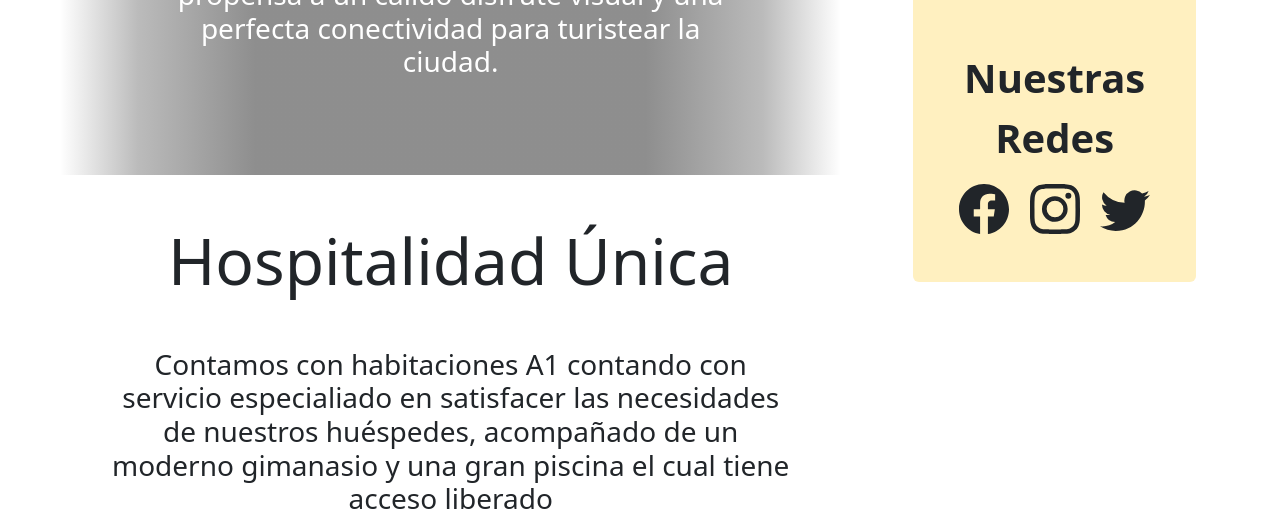
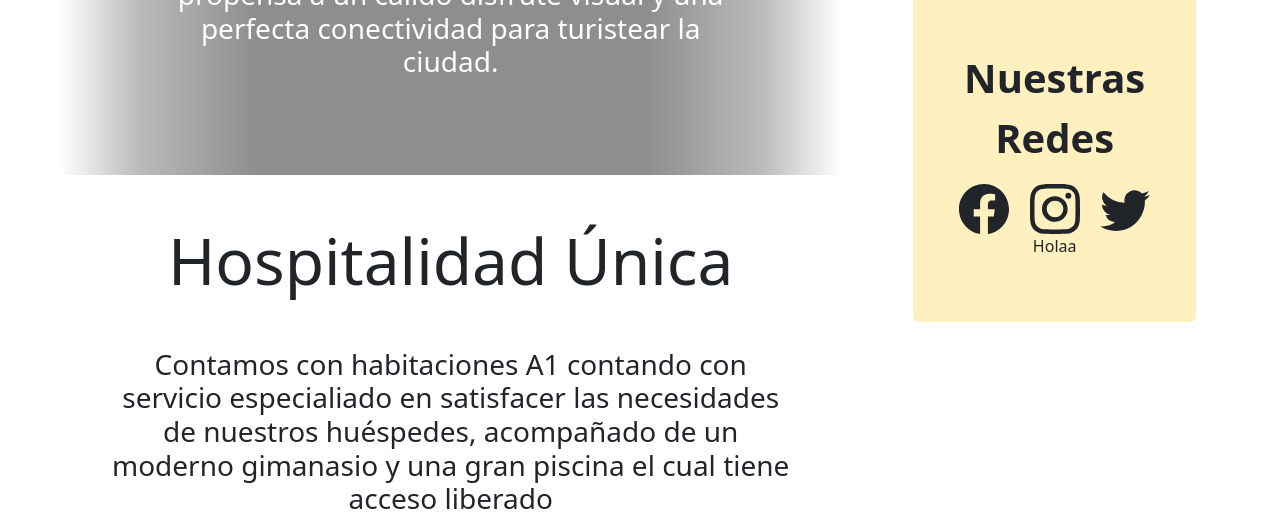
Before and after one commit to oKidd/ReservasDeHotel, a Django app: page / in a window 1280 px wide. Shown: the part 1436-1957 px from the top of the page. Run offline with Django 4.2, Linux system fonts and the light colour scheme.

Commit message:
Primer commint

```diff
--- a/templates/home.html
+++ b/templates/home.html
@@ -74,7 +74,7 @@ muy propensa a un cálido disfrute visual y una perfecta conectividad para turis
           <path d="M5.026 15c6.038 0 9.341-5.003 9.341-9.334 0-.14 0-.282-.006-.422A6.685 6.685 0 0 0 16 3.542a6.658 6.658 0 0 1-1.889.518 3.301 3.301 0 0 0 1.447-1.817 6.533 6.533 0 0 1-2.087.793A3.286 3.286 0 0 0 7.875 6.03a9.325 9.325 0 0 1-6.767-3.429 3.289 3.289 0 0 0 1.018 4.382A3.323 3.323 0 0 1 .64 6.575v.045a3.288 3.288 0 0 0 2.632 3.218 3.203 3.203 0 0 1-.865.115 3.23 3.23 0 0 1-.614-.057 3.283 3.283 0 0 0 3.067 2.277A6.588 6.588 0 0 1 .78 13.58a6.32 6.32 0 0 1-.78-.045A9.344 9.344 0 0 0 5.026 15z"/>
         </svg>
       </a>
-
+      <p>Holaa</p>
     </div>
   </div>
 </div>
```
